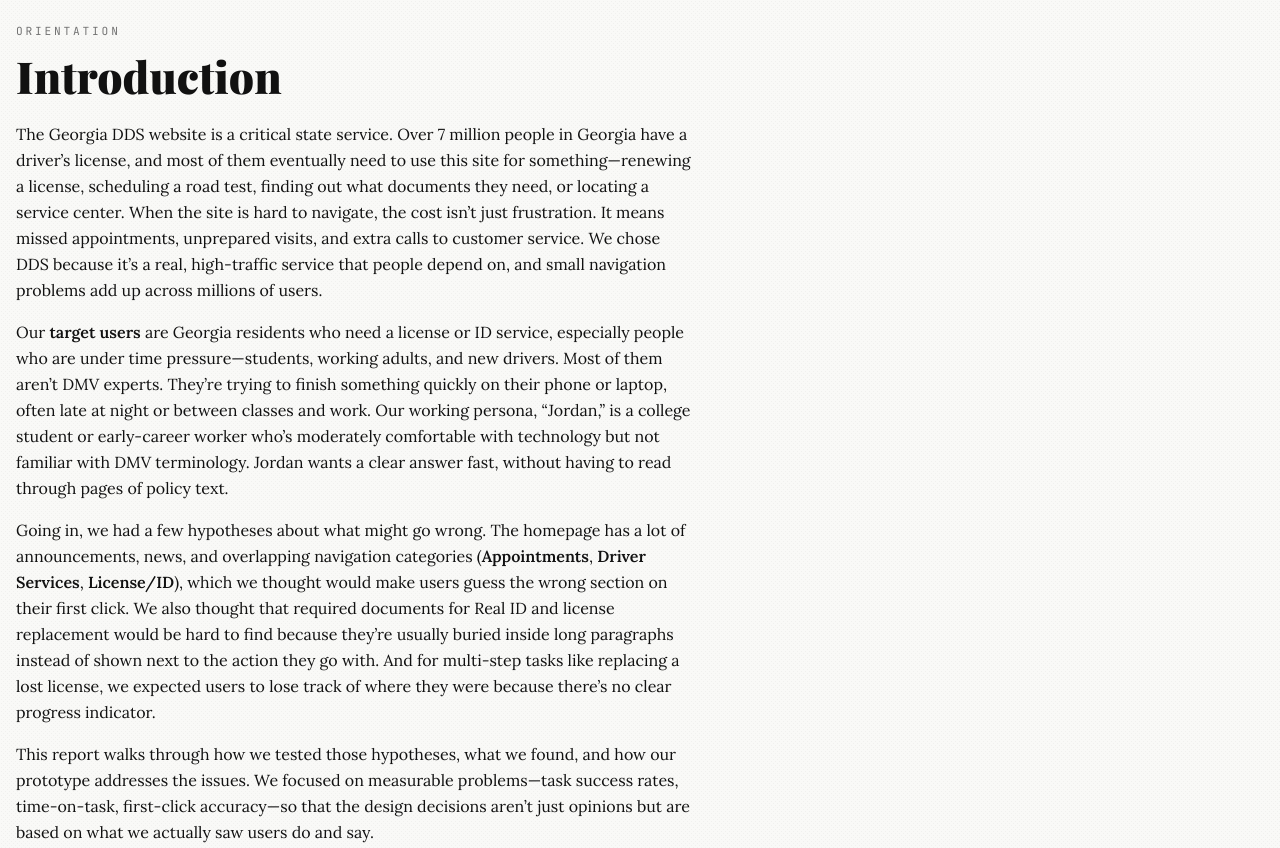
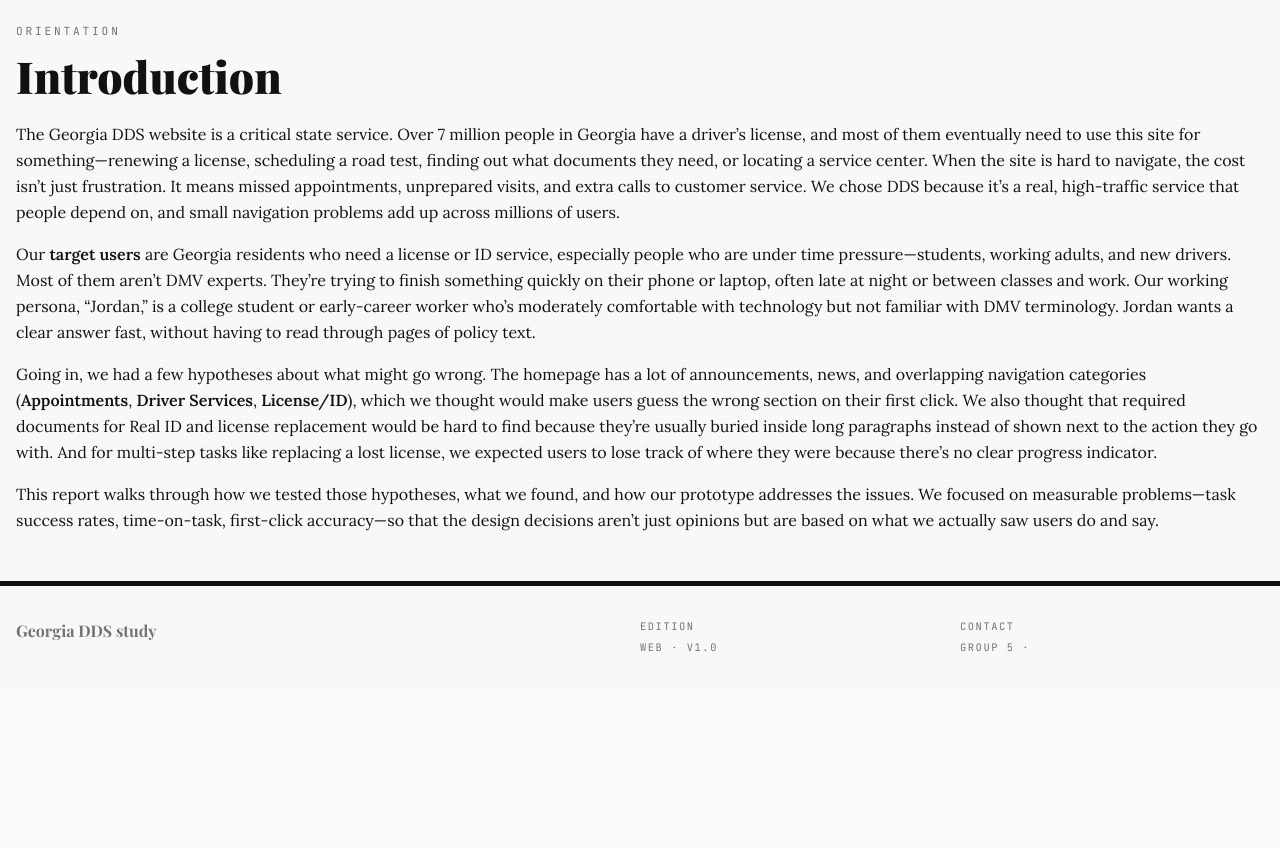
Before and after one commit to YoshiBoiy/dds, a website built with Vite: page index.html in a window 1280 px wide. Shown: the part 1400-2248 px from the top of the page. After the commit the page ends 2088 px from the top, so only its background shows below. Built offline with nearby package versions, Linux system fonts and the light colour scheme; a web font is replaced by a local one.

Commit message:
increased prose width

```diff
--- a/public/css/newsprint.css
+++ b/public/css/newsprint.css
@@ -352,7 +352,7 @@ a:hover {
 }
 
 .prose {
-  max-width: 68ch;
+  max-width: full;
 }
 
 .prose p {
```
